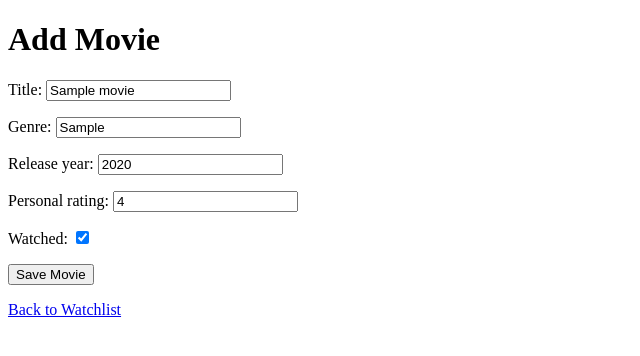
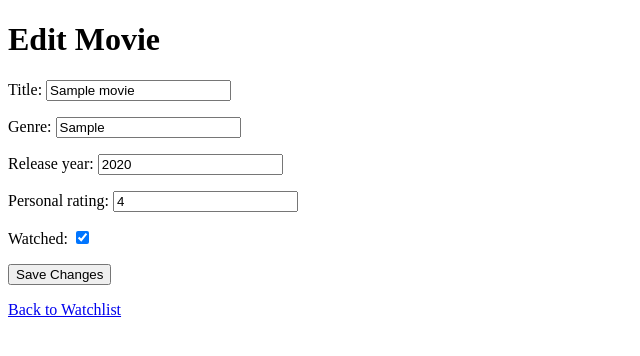
Before and after one commit to Waranon021/Django_Movie_Watchlist_Assignment, a Django app: page /movies/1/edit/ in a window 1280 px wide. Shown: the top 356 px of the page, without its empty margins (0-640 px from the left). Run offline with Django 5.2, Linux system fonts and the light colour scheme; tables that the repository leaves empty hold one stand-in row (values such as "Sample post").

Commit message:
fix: update shared movie form for add and edit

```diff
--- a/movies/templates/movies/movie_form.html
+++ b/movies/templates/movies/movie_form.html
@@ -4,12 +4,26 @@
     <meta charset="UTF-8">
     <meta name="viewport" content="width=device-width, initial-scale=1.0">
 
-    <title>Add Movie | Movie Watchlist</title>
+    <title>
+    {% if movie %}
+        Edit Movie
+    {% else %}
+        Add Movie
+    {% endif %}
+    | Movie Watchlist
+</title>
+
 </head>
 
 <body>
     <main>
-        <h1>Add Movie</h1>
+        <h1>
+    {% if movie %}
+        Edit Movie
+    {% else %}
+        Add Movie
+    {% endif %}
+</h1>
 
         <!--
             method="post" ใช้ส่งข้อมูลเพื่อสร้าง Movie ใหม่
@@ -33,7 +47,14 @@
             -->
             {{ form.as_p }}
 
-            <button type="submit">Save Movie</button>
+            <button type="submit">
+    {% if movie %}
+        Save Changes
+    {% else %}
+        Add Movie
+    {% endif %}
+</button>
+
         </form>
 
         <p>
```
